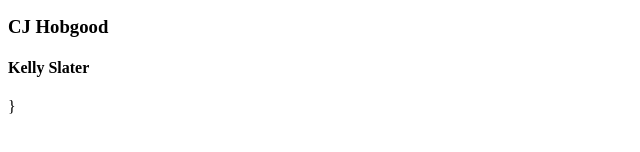
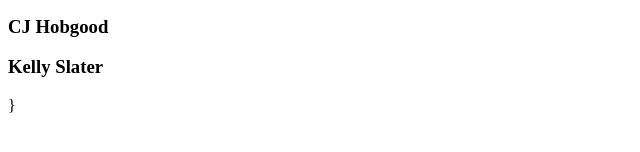
Before and after one commit to jamestvu/Surferpedia, a plain HTML site: page app/views/Index.scala.html in a window 1280 px wide. Shown: the part 316-468 px from the top of the page, 0-640 px from the left. Drawn offline with Linux system fonts and the light colour scheme.

Commit message:
Changed Kelly Slater carousel font

```diff
--- a/app/views/Index.scala.html
+++ b/app/views/Index.scala.html
@@ -48,7 +48,7 @@
         <div class="item">
           <div class="carousel-5"></div>
           <div class="carousel-caption">
-            <h4>Kelly Slater</h4>
+            <h3>Kelly Slater</h3>
           </div>
         </div>
       </div>
```
